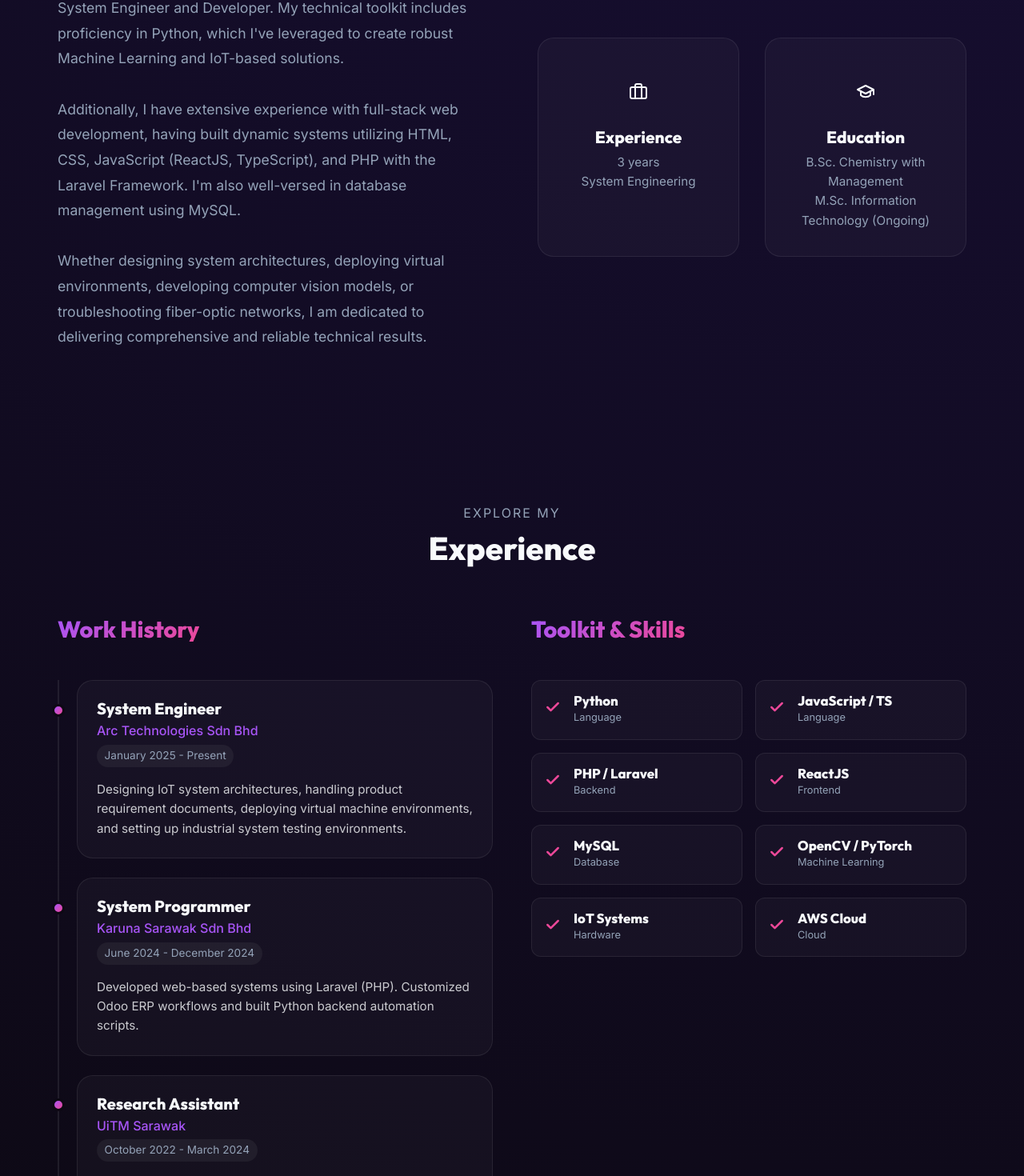
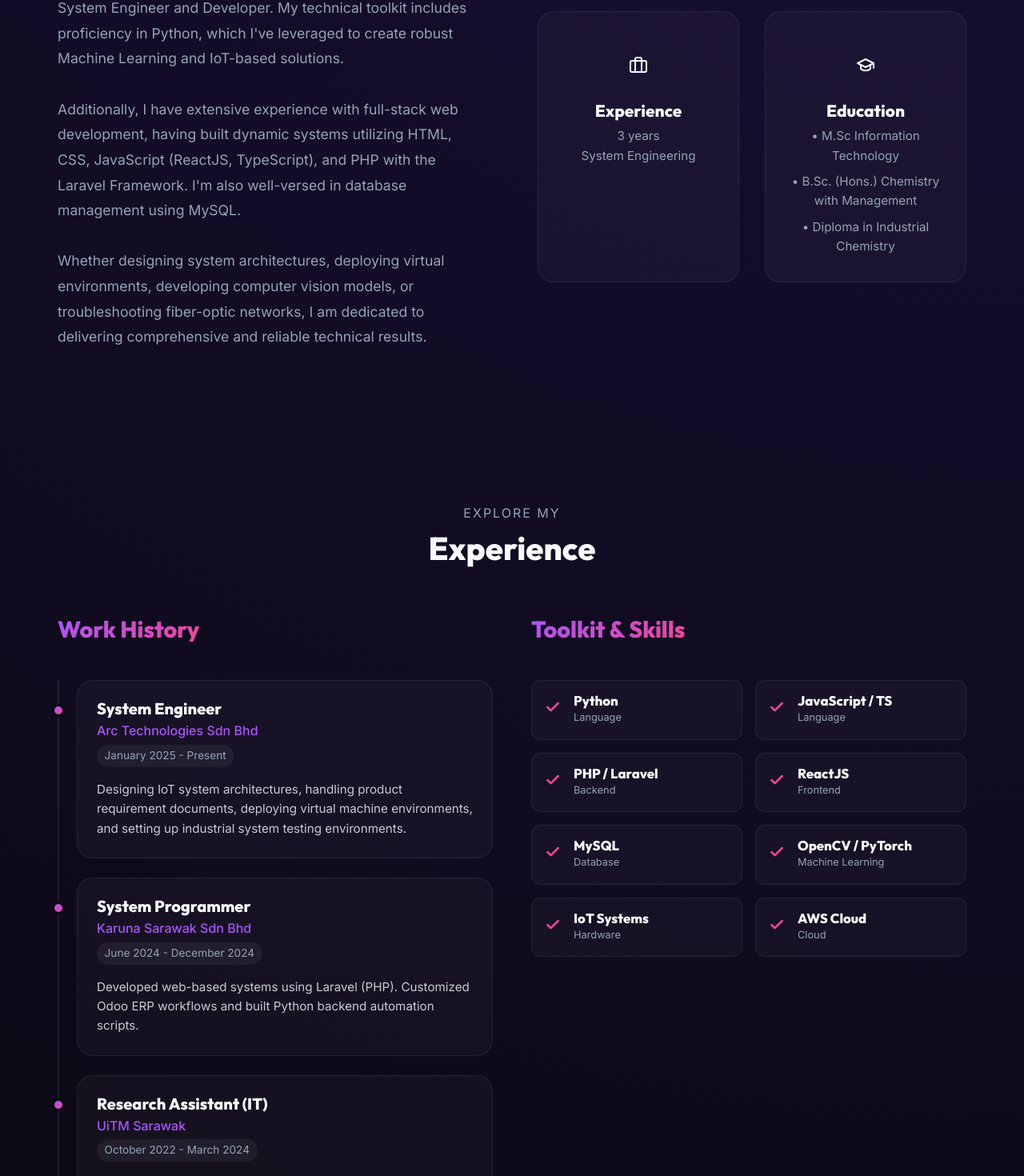
Before and after one commit to kittozaph/portfolio, a React (Vite) app: page / in a window 1280 px wide. Shown: the part 1107-2577 px from the top of the page at 80% size. Built offline with nearby package versions, Linux system fonts and the light colour scheme.

Commit message:
feat: expand education section with list formatting and additional credentials

```diff
--- a/src/components/About.css
+++ b/src/components/About.css
@@ -41,6 +41,16 @@
   font-size: 0.95rem;
 }
 
+.education-list {
+  display: flex;
+  flex-direction: column;
+  gap: 0.5rem;
+}
+
+.education-list p {
+  margin: 0;
+}
+
 @media (max-width: 768px) {
   .about-content {
     grid-template-columns: 1fr;
--- a/src/components/About.jsx
+++ b/src/components/About.jsx
@@ -44,7 +44,11 @@ const About = () => {
                 </svg>
               </div>
               <h3>Education</h3>
-              <p>B.Sc. Chemistry with Management<br />M.Sc. Information Technology (Ongoing)</p>
+              <div className="education-list">
+                <p>• M.Sc Information Technology</p>
+                <p>• B.Sc. (Hons.) Chemistry with Management</p>
+                <p>• Diploma in Industrial Chemistry</p>
+              </div>
             </div>
           </div>
         </div>
--- a/src/components/Experience.jsx
+++ b/src/components/Experience.jsx
@@ -16,7 +16,7 @@ const Experience = () => {
       desc: 'Developed web-based systems using Laravel (PHP). Customized Odoo ERP workflows and built Python backend automation scripts.'
     },
     {
-      title: 'Research Assistant',
+      title: 'Research Assistant (IT)',
       company: 'UiTM Sarawak',
       duration: 'October 2022 - March 2024',
       desc: 'Specialized in IoT applications for soft-shell crab farming. Optimized deep learning recognition models and handled hardware integration.'
@@ -75,7 +75,7 @@ const Experience = () => {
                 <div key={index} className="skill-item glass-panel">
                   <div className="skill-icon">
                     <svg width="20" height="20" viewBox="0 0 24 24" fill="none" stroke="currentColor" strokeWidth="3" strokeLinecap="round" strokeLinejoin="round">
-                      <polyline points="20 6 9 17 4 12"/>
+                      <polyline points="20 6 9 17 4 12" />
                     </svg>
                   </div>
                   <div className="skill-details">
```
Lines whose indentation alone changed are shown as unchanged.
